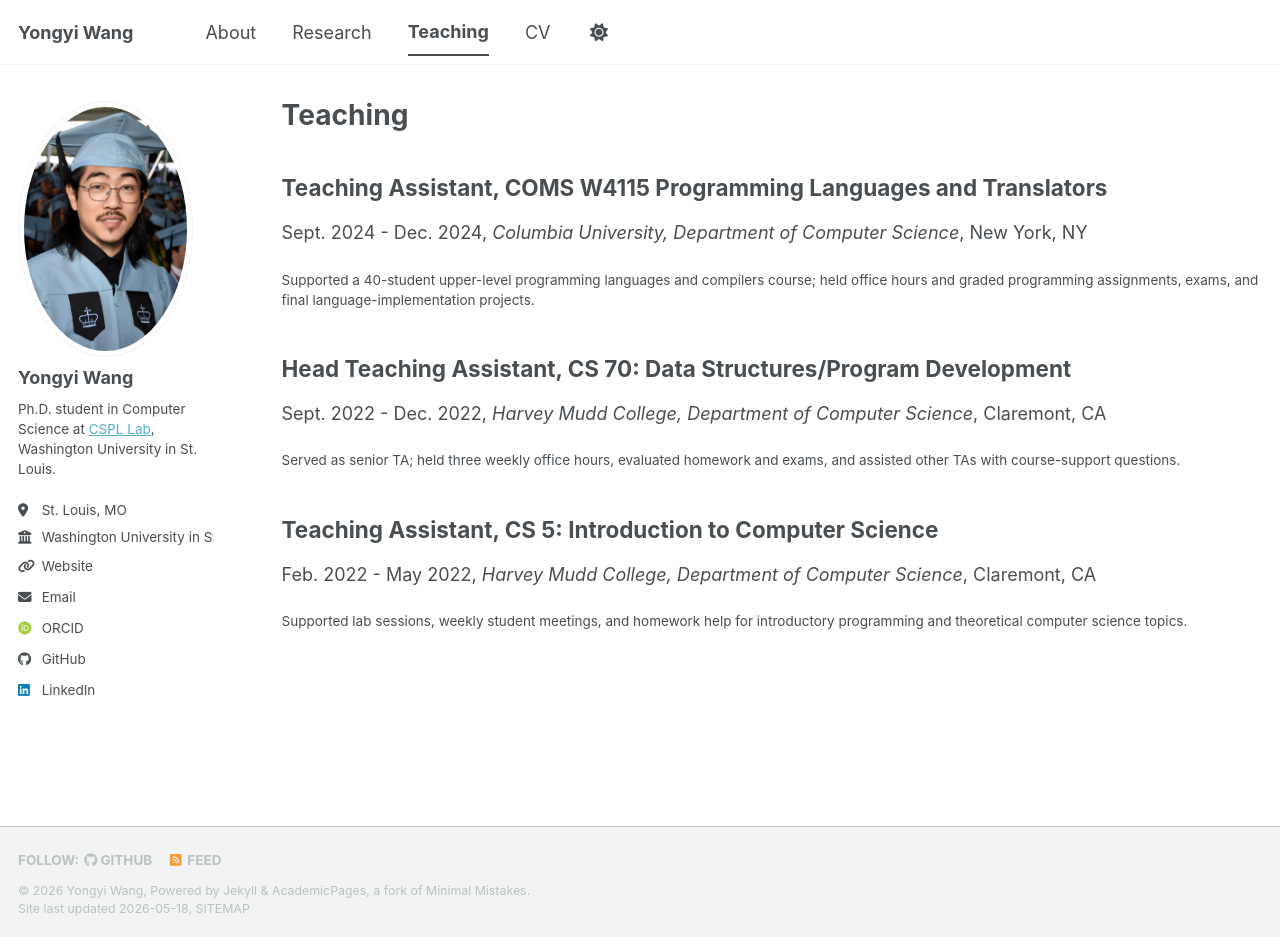
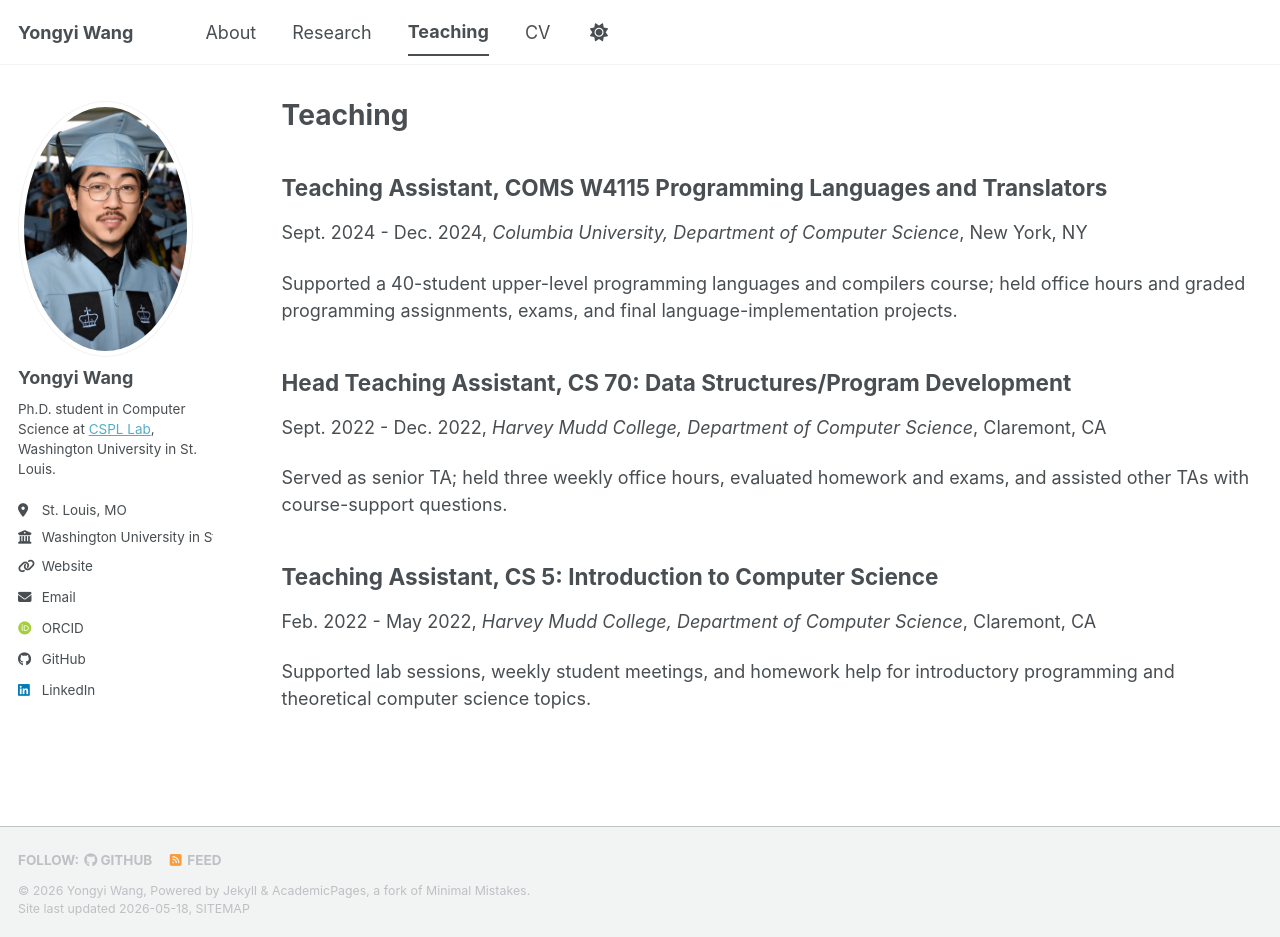
Before and after one commit to YYwang14/YYwang14.github.io, a Jekyll site: the page built from _pages/teaching.html, in a window 1280 px wide and 937 px high. Built offline with Jekyll 4.4.1, drawn with Linux system fonts in a browser that asks for light colours; some web fonts are replaced; a script bundle is joined from its source files by our own code; library files that are not in the unit come from our copies.

Commit message:
font fix

```diff
--- a/_includes/archive-single-cv.html
+++ b/_includes/archive-single-cv.html
@@ -27,11 +27,7 @@
       </div>
     {% endif %}
     <h3 class="archive__item-title" itemprop="headline">
-      {% if post.link %}
-        <a href="{{ post.link }}">{{ title }}</a> <a href="{{ base_path }}{{ post.url }}" rel="permalink"><i class="fa fa-link" aria-hidden="true" title="permalink"></i><span class="sr-only">Permalink</span></a>
-      {% else %}
-        <a href="{{ base_path }}{{ post.url }}" rel="permalink">{{ title }}</a>
-      {% endif %}
+      {{ title }}
     </h3>
     {% if post.read_time %}
       <p class="page__meta"><i class="fa fa-clock" aria-hidden="true"></i> {% include read-time.html %}</p>
--- a/_includes/archive-single-talk-cv.html
+++ b/_includes/archive-single-talk-cv.html
@@ -27,11 +27,7 @@
       </div>
     {% endif %}
     <h3 class="archive__item-title" itemprop="headline">
-      {% if post.link %}
-        <a href="{{ post.link }}">{{ title }}</a> <a href="{{ base_path }}{{ post.url }}" rel="permalink"><i class="fa fa-link" aria-hidden="true" title="permalink"></i><span class="sr-only">Permalink</span></a>
-      {% else %}
-        <a href="{{ base_path }}{{ post.url }}" rel="permalink">{{ title }}</a>
-      {% endif %}
+      {{ title }}
     </h3>
     {% if post.date %}<p class="page__meta"><i class="fa fa-clock" aria-hidden="true"></i> {{ post.date | date: '%B %d, %Y' }}</p>{% endif %}
     {% if post.venue%}<p class="archive__item-excerpt" itemprop="description">{{post.type}} at {{ post.venue }},  {{post.location}}</p>{% endif %}
--- a/_pages/portfolio.html
+++ b/_pages/portfolio.html
@@ -14,7 +14,7 @@ author_profile: true
   <section class="archive__item" itemscope itemtype="http://schema.org/CreativeWork">
     <h2 class="archive__item-title" itemprop="headline">{{ post.title }}</h2>
     {% if post.period %}<p class="page__meta">{{ post.period }}</p>{% endif %}
-    <div class="archive__item-excerpt" itemprop="description">
+    <div itemprop="description">
       {{ post.content }}
     </div>
   </section>
--- a/_pages/teaching.html
+++ b/_pages/teaching.html
@@ -11,7 +11,7 @@ author_profile: true
   <section class="archive__item" itemscope itemtype="http://schema.org/CreativeWork">
     <h2 class="archive__item-title" itemprop="headline">{{ post.title }}</h2>
     <p>{{ post.period }}, <i>{{ post.venue }}</i>, {{ post.location }}</p>
-    <div class="archive__item-excerpt" itemprop="description">
+    <div itemprop="description">
       {{ post.content }}
     </div>
   </section>
```
